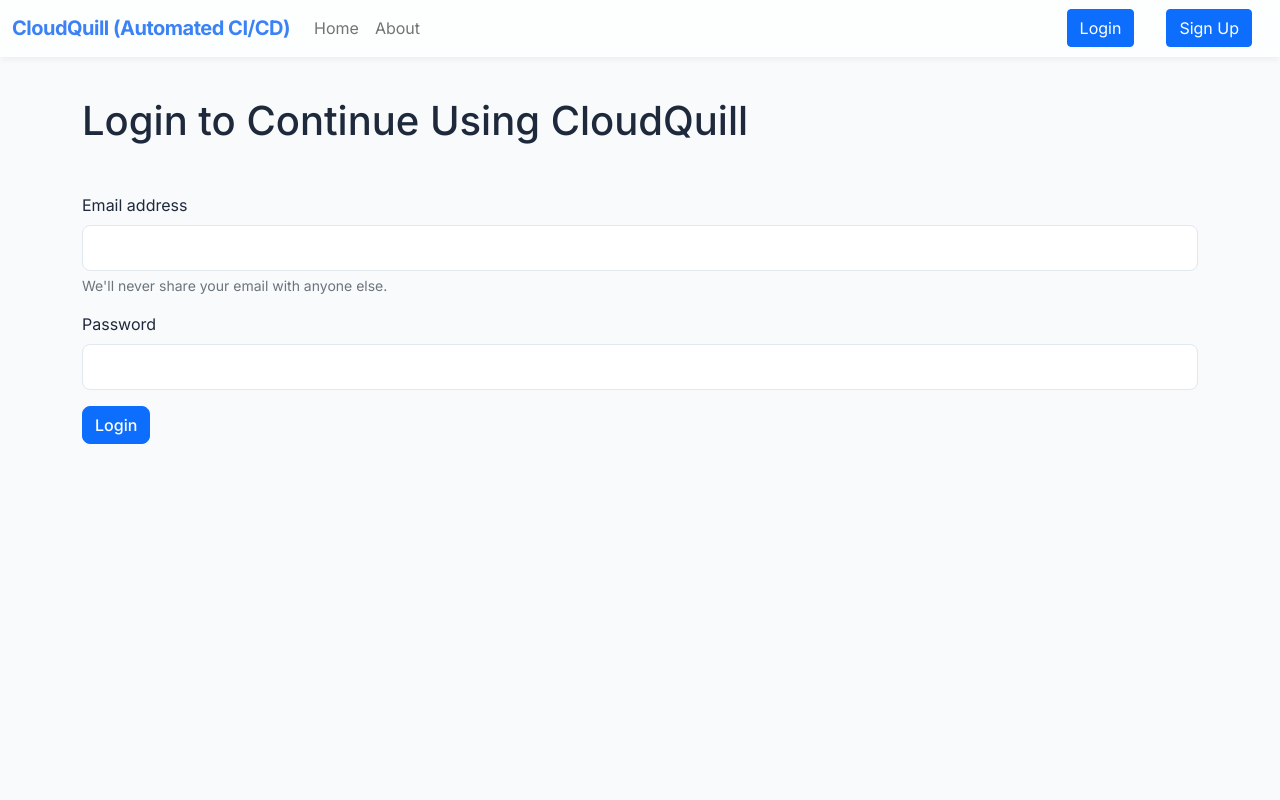
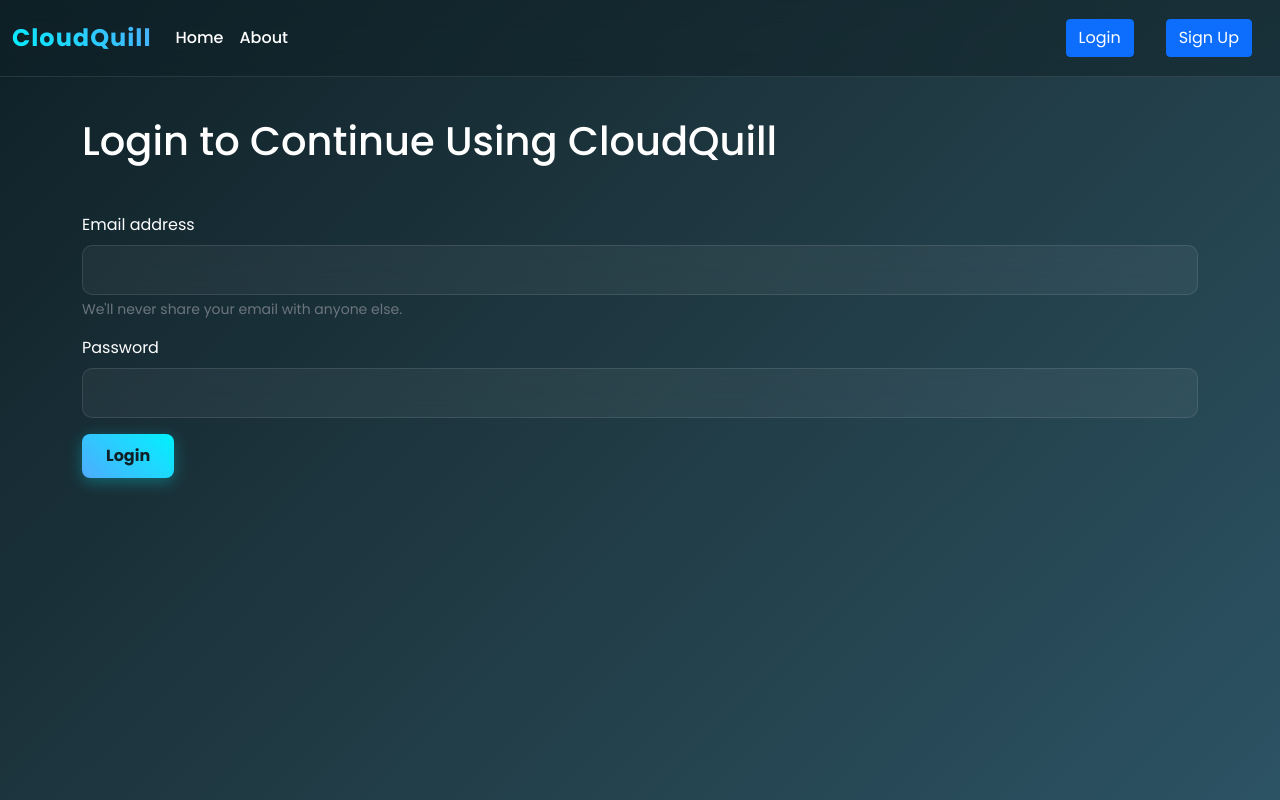
Before and after one commit to krishparmar22242/CloudQuill, a React (Create React App) app: page /login in a window 1280 px wide. Built offline with nearby package versions, Linux system fonts and the light colour scheme.

Commit message:
Apply Dark Futuristic Glassmorphism Theme

```diff
--- a/src/components/Navbar.js
+++ b/src/components/Navbar.js
@@ -13,9 +13,9 @@ const Navbar = (props) => {
     }
     return (
         <div>
-            <nav className="navbar navbar-expand-lg sticky-top navbar-light">
+            <nav className="navbar navbar-expand-lg sticky-top navbar-dark">
                 <div className="container-fluid">
-                    <Link className="navbar-brand" to="/">CloudQuill (Automated CI/CD)</Link>
+                    <Link className="navbar-brand" to="/">CloudQuill</Link>
                     <button className="navbar-toggler" type="button" data-bs-toggle="collapse" data-bs-target="#navbarSupportedContent" aria-controls="navbarSupportedContent" aria-expanded="false" aria-label="Toggle navigation">
                         <span className="navbar-toggler-icon"></span>
                     </button>
--- a/src/index.css
+++ b/src/index.css
@@ -1,98 +1,168 @@
-@import url('https://fonts.googleapis.com/css2?family=Inter:wght@300;400;500;600;700&display=swap');
+@import url('https://fonts.googleapis.com/css2?family=Poppins:wght@300;400;500;600;700&display=swap');
 
 :root {
-  --primary-blue: #3B82F6;
-  --bg-color: #F8FAFC;
-  --card-bg: #FFFFFF;
-  --text-dark: #1E293B;
-  --text-muted: #64748B;
-  --shadow-sm: 0 1px 3px rgba(0,0,0,0.12), 0 1px 2px rgba(0,0,0,0.24);
-  --shadow-lg: 0 14px 28px rgba(0,0,0,0.05), 0 10px 10px rgba(0,0,0,0.05);
+  --primary-color: #00f2fe; /* Neon cyan */
+  --secondary-color: #4facfe;
+  --bg-gradient: linear-gradient(135deg, #0f2027 0%, #203a43 50%, #2c5364 100%);
+  --card-bg: rgba(255, 255, 255, 0.05);
+  --card-border: rgba(255, 255, 255, 0.1);
+  --text-main: #ffffff;
+  --text-muted: #b0c4de;
+  --shadow-sm: 0 4px 6px rgba(0, 0, 0, 0.1);
+  --shadow-lg: 0 10px 30px rgba(0, 0, 0, 0.5);
+  --glass-blur: blur(12px);
 }
 
 body {
   margin: 0;
-  font-family: 'Inter', -apple-system, BlinkMacSystemFont, 'Segoe UI', 'Roboto', 'Oxygen', 'Ubuntu', 'Cantarell', 'Fira Sans', 'Droid Sans', 'Helvetica Neue', sans-serif;
+  font-family: 'Poppins', sans-serif;
   -webkit-font-smoothing: antialiased;
-  -moz-osx-font-smoothing: grayscale;
-  background-color: var(--bg-color);
-  color: var(--text-dark);
-  transition: background-color 0.3s ease;
+  background: var(--bg-gradient);
+  background-attachment: fixed; /* Keeps gradient full screen on scroll */
+  color: var(--text-main);
+  min-height: 100vh;
 }
 
-code {
-  font-family: source-code-pro, Menlo, Monaco, Consolas, 'Courier New', monospace;
+/* Glassmorphism Navbar */
+.navbar {
+  background: rgba(15, 32, 39, 0.5) !important;
+  backdrop-filter: var(--glass-blur);
+  -webkit-backdrop-filter: var(--glass-blur);
+  border-bottom: 1px solid var(--card-border);
+  padding: 15px 0 !important;
 }
 
-i {
-  cursor: pointer;
-  transition: color 0.2s ease, transform 0.2s ease;
+.navbar-brand {
+  font-weight: 700;
+  font-size: 1.5rem;
+  background: -webkit-linear-gradient(45deg, var(--primary-color), var(--secondary-color));
+  -webkit-background-clip: text;
+  -webkit-text-fill-color: transparent;
+  letter-spacing: 1px;
 }
 
-i:hover {
-  color: var(--primary-blue);
-  transform: scale(1.1);
+.nav-link {
+  color: var(--text-main) !important;
+  font-weight: 500;
+  transition: color 0.3s, transform 0.3s;
+}
+.nav-link:hover {
+  color: var(--primary-color) !important;
+  transform: translateY(-2px);
 }
 
-/* Base Inputs and Buttons */
+/* Form Inputs */
 input.form-control, textarea.form-control {
-  border-radius: 8px;
-  border: 1px solid #E2E8F0;
-  padding: 10px 15px;
-  transition: all 0.3s ease;
+  background: rgba(255, 255, 255, 0.05) !important;
+  border: 1px solid var(--card-border) !important;
+  color: var(--text-main) !important;
+  border-radius: 10px;
+  padding: 12px 15px;
+  backdrop-filter: var(--glass-blur);
 }
 
 input.form-control:focus, textarea.form-control:focus {
-  border-color: var(--primary-blue);
-  box-shadow: 0 0 0 3px rgba(59, 130, 246, 0.2);
+  border-color: var(--primary-color) !important;
+  box-shadow: 0 0 0 3px rgba(0, 242, 254, 0.25) !important;
+  background: rgba(255, 255, 255, 0.15) !important;
+  color: var(--text-main) !important;
 }
 
-button.btn {
-  border-radius: 8px;
-  transition: all 0.2s ease;
-  font-weight: 500;
+input.form-control::placeholder, textarea.form-control::placeholder {
+  color: rgba(255, 255, 255, 0.5) !important;
 }
 
-button.btn:active {
-  transform: scale(0.96);
+/* Buttons */
+button.btn-primary {
+  background: linear-gradient(45deg, var(--secondary-color), var(--primary-color));
+  border: none;
+  border-radius: 8px;
+  color: #0f2027 !important;
+  font-weight: 700;
+  padding: 10px 24px;
+  transition: all 0.3s ease;
+  box-shadow: 0 4px 15px rgba(0, 242, 254, 0.3);
 }
 
-/* Notes Cards Elevating Hover Effects */
+button.btn-primary:hover {
+  transform: translateY(-3px);
+  box-shadow: 0 8px 25px rgba(0, 242, 254, 0.5);
+  background: linear-gradient(45deg, var(--primary-color), var(--secondary-color));
+}
+
+button.btn-primary:active {
+  transform: scale(0.95);
+}
+
+/* Note Cards Settings */
 .card {
-  background-color: var(--card-bg);
-  border: none;
-  border-radius: 12px;
+  background: var(--card-bg) !important;
+  backdrop-filter: var(--glass-blur);
+  -webkit-backdrop-filter: var(--glass-blur);
+  border: 1px solid var(--card-border) !important;
+  border-radius: 16px;
   box-shadow: var(--shadow-sm);
-  transition: all 0.3s cubic-bezier(0.25, 0.8, 0.25, 1);
-  overflow: visible;
+  transition: all 0.4s cubic-bezier(0.175, 0.885, 0.32, 1.275) !important;
+  color: var(--text-main);
+  overflow: hidden;
 }
 
 .card:hover {
+  transform: translateY(-12px) scale(1.03);
   box-shadow: var(--shadow-lg);
-  transform: translateY(-5px);
+  border-color: rgba(0, 242, 254, 0.4) !important;
 }
 
 .card-title {
   font-weight: 600;
-  color: var(--text-dark);
+  color: var(--primary-color);
+  margin-bottom: 12px;
+  font-size: 1.25rem;
 }
 
 .card-text {
   color: var(--text-muted);
+  line-height: 1.6;
 }
 
-/* Glassmorphism Navbar override */
-.navbar {
-  background: rgba(255, 255, 255, 0.7) !important;
-  backdrop-filter: blur(10px);
-  -webkit-backdrop-filter: blur(10px);
-  border-bottom: 1px solid rgba(255, 255, 255, 0.3);
-  box-shadow: 0 4px 6px -1px rgba(0, 0, 0, 0.05);
-  transition: all 0.3s ease;
+.badge {
+  background: linear-gradient(45deg, #ff0844 0%, #ffb199 100%) !important;
+  color: #fff !important;
+  padding: 6px 12px;
+  border-radius: 12px;
+  font-weight: 600;
+  letter-spacing: 0.5px;
+  box-shadow: 0 4px 10px rgba(255, 8, 68, 0.3);
 }
 
-.navbar-brand {
-  font-weight: 700;
-  color: var(--primary-blue) !important;
-  letter-spacing: -0.5px;
+/* Icons */
+i {
+  cursor: pointer;
+  transition: all 0.3s ease;
+  color: var(--text-muted);
+  font-size: 1.1rem;
 }
+
+i:hover {
+  color: var(--primary-color);
+  transform: scale(1.3) rotate(8deg);
+  text-shadow: 0 0 10px rgba(0, 242, 254, 0.5);
+}
+
+/* Modals */
+.modal-content {
+  background: #152530;
+  color: var(--text-main);
+  border: 1px solid rgba(0, 242, 254, 0.3);
+  border-radius: 15px;
+  backdrop-filter: var(--glass-blur);
+}
+.modal-header {
+  border-bottom: 1px solid var(--card-border);
+}
+.modal-footer {
+  border-top: 1px solid var(--card-border);
+}
+.btn-close {
+  filter: invert(1);
+}
```
